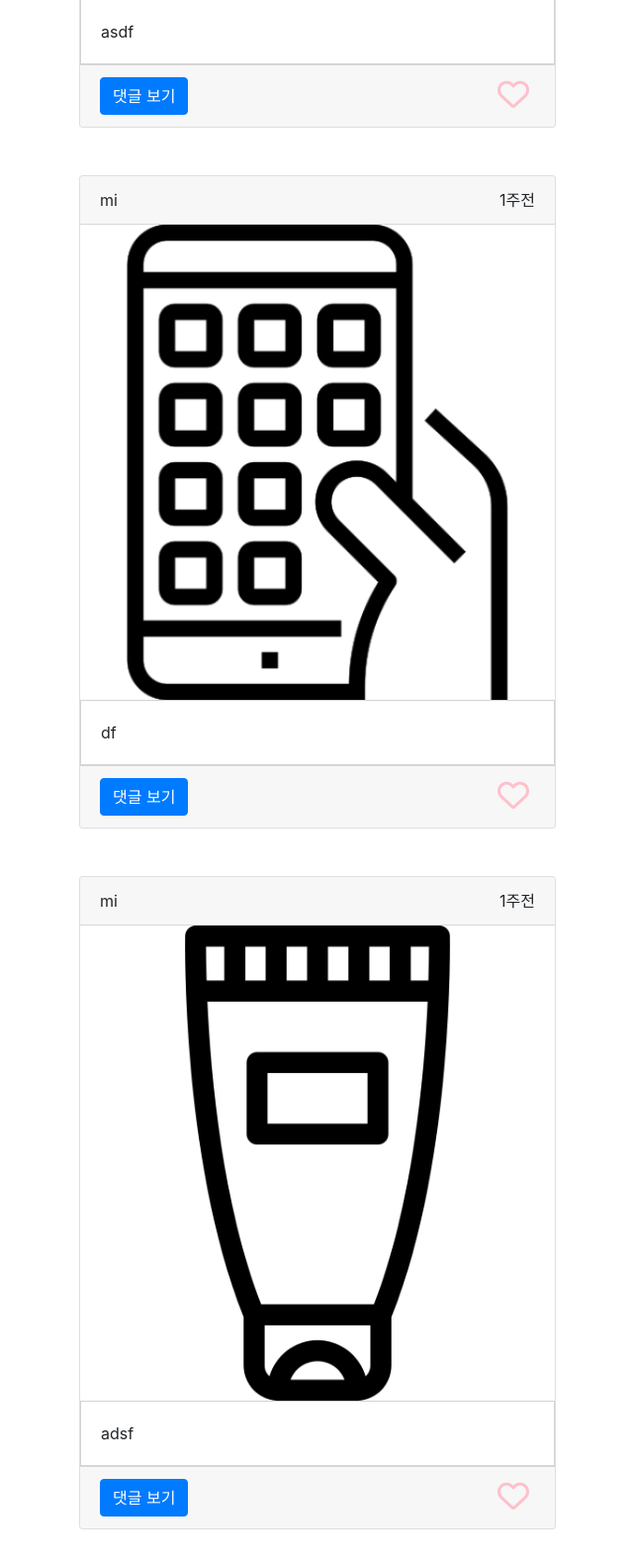
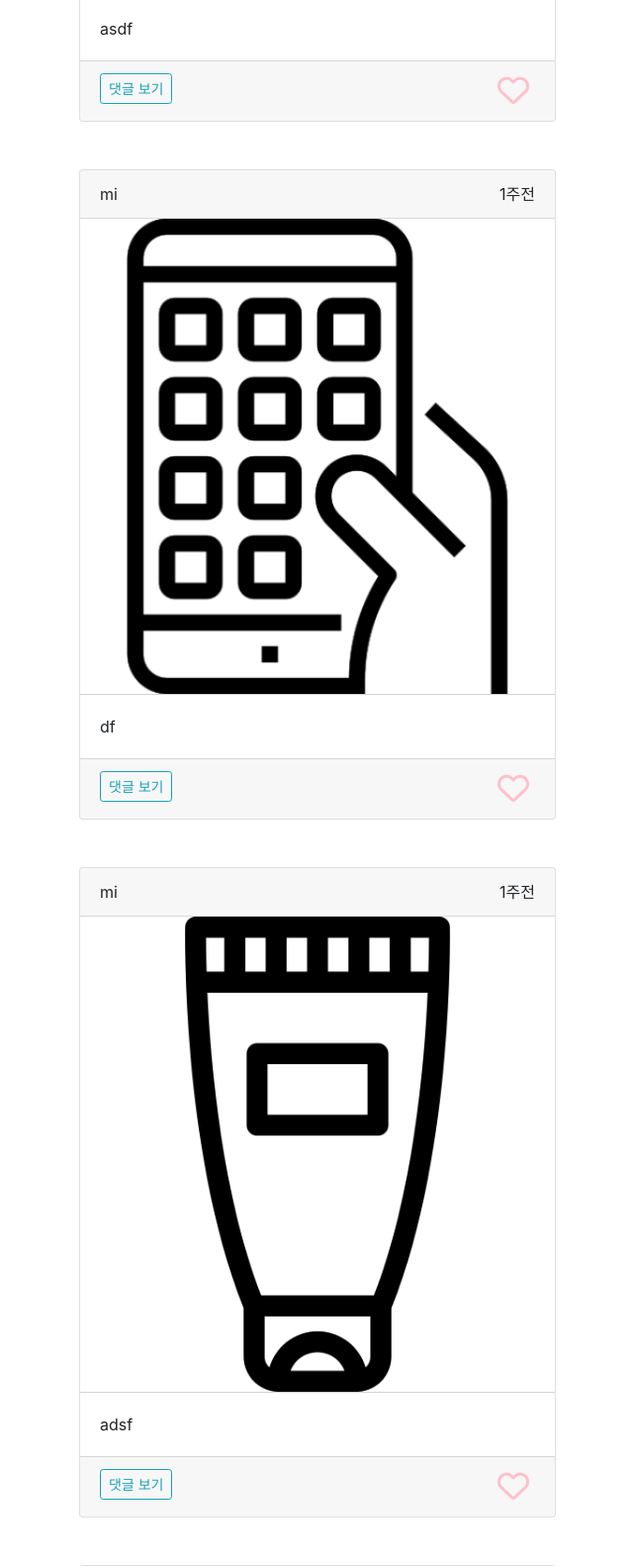
Before and after one commit to choisaywhy/instagram_lecture, a Django app: page / in a window 1280 px wide. Shown: the part 1530-3112 px from the top of the page at 99% size, without its empty margins (319-959 px from the left). Run offline with Django 3.2, Linux system fonts and the light colour scheme; data comes from the database, SQL or seed files in the repository; some libraries are stand-ins or nearby versions.

Commit message:
댓글보기 버튼 디자인 수정

```diff
--- a/templates/insta/main.html
+++ b/templates/insta/main.html
@@ -13,7 +13,8 @@
 <div>
   <a type="button" class="btn btn-outline-info btn-sm" href="{% url 'new' %}">New</a>
   <div class="btn-group float-right">
-    <button type="button" class="btn btn-outline-info btn-sm dropdown-toggle" data-toggle="dropdown" onchange="location=this.value;">정렬</button>
+    <button type="button" class="btn btn-outline-info btn-sm dropdown-toggle" data-toggle="dropdown"
+      onchange="location=this.value;">정렬</button>
     <div class="dropdown-menu">
       <a class="dropdown-item" href="?sort=new">최신</a>
       <a class="dropdown-item" href="?sort=like">좋아요</a>
@@ -24,15 +25,16 @@
 
 {% for post in posts %}
 <div class="card mt-5">
-  <div class="card-header">{{ post.user }}<span class="float-right"  data-toggle="tooltip" data-placement="right" title="{{ post.updated | date:'Y년 n월 j일 a g:i' }}">{{ post.updated | timesince }}전</span></div>
+  <div class="card-header">{{ post.user }}<span class="float-right" data-toggle="tooltip" data-placement="right"
+      title="{{ post.updated | date:'Y년 n월 j일 a g:i' }}">{{ post.updated | timesince }}전</span></div>
   <img src="{{ post.image.url }}" class="card-img-top">
-  <div class="card-body" style="border: 0.5px solid lightgray">
+  <div class="card-body" style="border-top: 0.5px solid lightgray">
     <p class="card-text">{{ post.caption }}</p>
   </div>
   <div class="card-footer text-muted">
 
     <!-- Button trigger modal -->
-    <button type="button" class="btn btn-primary" data-toggle="modal" data-target="#post-{{ post.id }}">
+    <button type="button" class="btn btn-outline-info btn-sm" data-toggle="modal" data-target="#post-{{ post.id }}">
       댓글 보기
     </button>
     <form action="{% url 'like' post.id %}" method="post" class="float-right">
```
